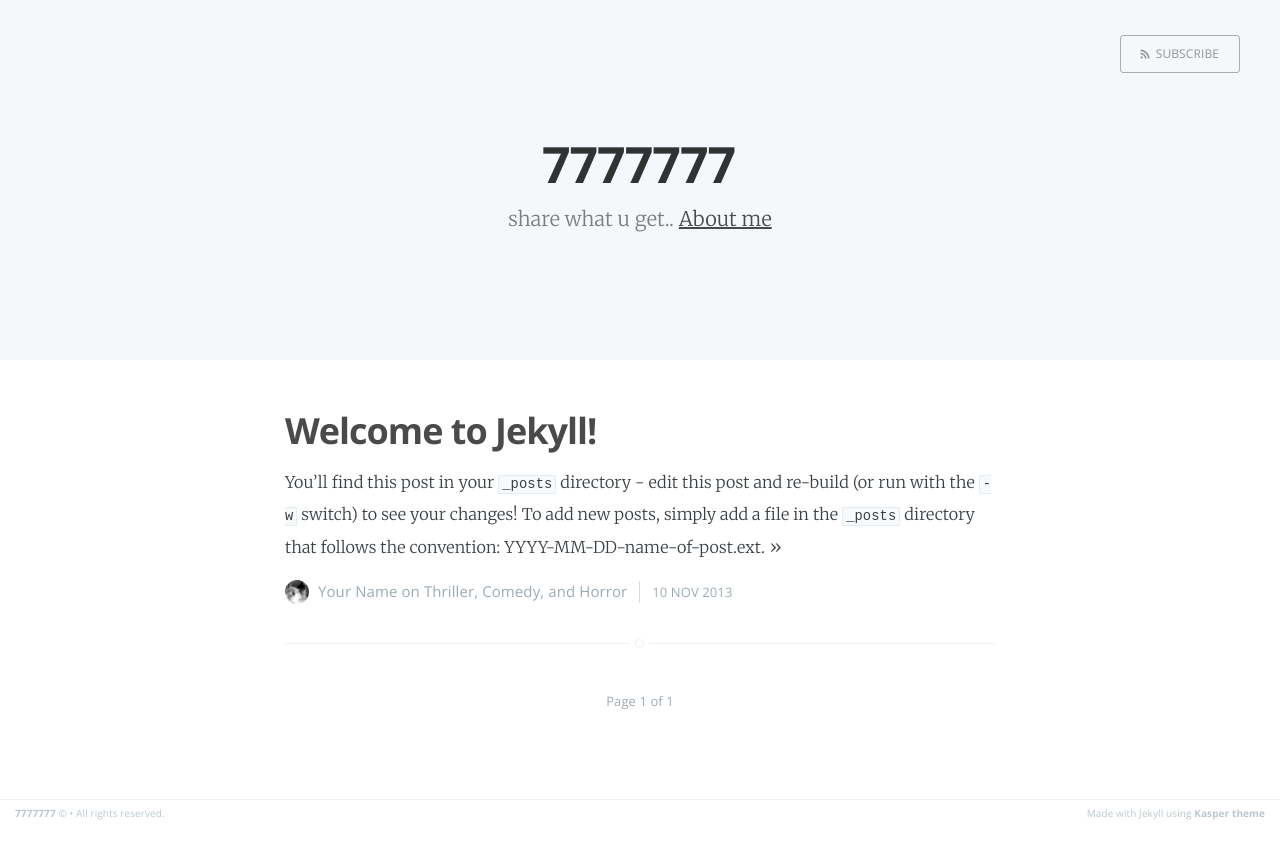
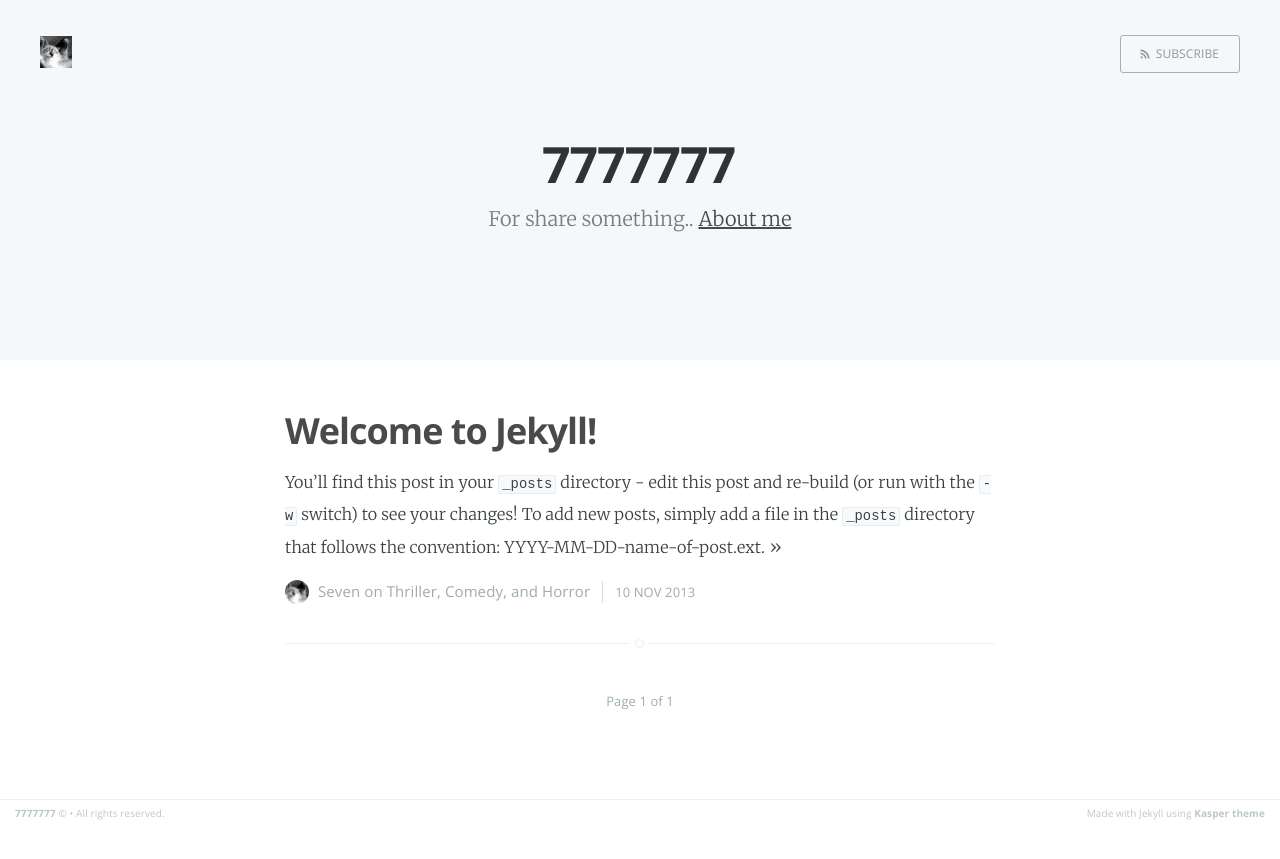
Before and after one commit to sssssseven/sssssseven.github.io, a Jekyll site: the page built from index.html, in a window 1280 px wide. Shown: the top 859 px of the page. Built offline with Jekyll 4.4.1, drawn with Linux system fonts in a browser that asks for light colours; the list of posts is cut into pages by our own code.

Commit message:
somethin'

```diff
--- a/_config.yml
+++ b/_config.yml
@@ -1,5 +1,5 @@
 name: 7777777
-description: share what u get.
+description: For share something.
 meta_description: "Your New Jekyll Site, Blogging about stuffs"
 
 markdown: kramdown
@@ -12,5 +12,5 @@ google_analytics: 'UA-XXXXXXXX-X'
 gems: [jekyll-paginate]
 
 # Details for the RSS feed generator
-url:            'blog url'
-author:         'Your Name'
+url:            '#'
+author:         'Seven'
--- a/_layouts/post.html
+++ b/_layouts/post.html
@@ -72,7 +72,7 @@ post_class: post-template
                     <h4> {{ site.author }} </h4>
                     <!-- Author Bio -->
                     <p>
-                        Here goes the author description. You might want to place some links too in here
+                        Life is hard, but sometimes wonderful.
                     </p>
                 </section>
             {% endif %}
--- a/index.html
+++ b/index.html
@@ -3,6 +3,7 @@ layout: default
 title: Home
 cover: false
 about: 'about.html'
+logo: /assets/images/profile.png
 ---
 
 <header class="main-header {% if page.cover %}" style="background-image: url({{ page.cover }}) {%else%}no-cover{% endif %}">
```
